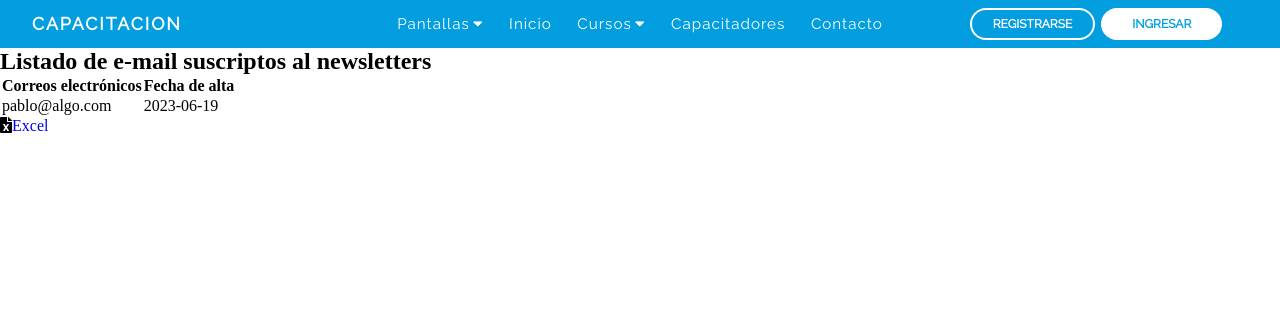
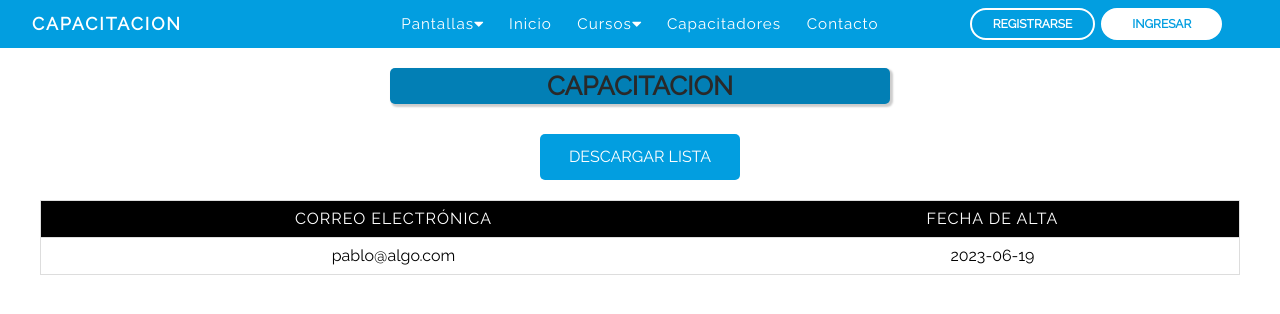
Before and after one commit to yanzonpablo/proyectoFinalIsei2023, a PHP site: page /newsletter.php in a window 1280 px wide. Shown: the top 314 px of the page. Run offline with PHP 8.4, Linux system fonts and the light colour scheme; data comes from the database, SQL or seed files in the repository.

Commit message:
arreglos grales.

```diff
--- a/capacitadores.php
+++ b/capacitadores.php
@@ -25,7 +25,7 @@ $consulta->execute();
 </head>
 <body>
   <header>
-    <?php include_once "nav.php" ?>
+    <?php require_once "nav.php" ?>
   </header>
   <div class="header-content">
       <input type="text" class="input-buscador" placeholder="Buscar Capacitador">
--- a/contacto.php
+++ b/contacto.php
@@ -9,9 +9,9 @@
     <link rel="stylesheet" href="css/footer.css">
 </head>
 <body>
-<header>
-  <?php require_once ('nav.php'); ?>
-</header>
+  <header>
+      <?php require_once('nav.php') ?>
+  </header>
 <div class="linea"></div>
   <section id="contact">
       <div class="contact">
--- /dev/null
+++ b/css/newsletter.css
@@ -0,0 +1,114 @@
+*{
+	font-family: 'Raleway', sans-serif !important;
+	font-size: 16px;
+
+}
+.cont_title {
+	text-align: center;
+	display: flex;
+	justify-content: center;
+	font-family: 'Raleway', sans-serif !important;
+}
+.cont_title p {
+	max-width: 1200px;
+	border-radius: 5px;
+	color: rgb(41, 41, 41);;
+	width: 500px;
+	font-size: 26px;
+	font-weight: 600;
+	background-color: #027fb5;;
+	box-shadow: 2px 2px 2px 1px rgba(0, 0, 0, 0.2);
+	padding: 5px;
+	margin: 20px 10px 10px 10px;
+}
+.contenedor {
+	display: flex;
+	flex-wrap: wrap;
+	justify-content: center;
+}
+.btnDescarga {
+	background-color: #029ee0;
+	width: 200px;
+	border: none;
+	color: white;
+	font-weight: 500;
+	padding: 15px 12px;
+	text-decoration: none;
+	font-size: 16px;
+	border-radius: 5px;
+	margin: 20px  0 20px 0;
+	text-align: center;
+}
+.btnDescarga:hover {
+		box-shadow: 0 8px 16px 0 rgba(0,0,0,0.2), 0 6px 20px 0 rgba(0,0,0,0.19);
+		transition: all 0.5s;
+	}
+table {
+	max-width: 1200px;
+	border: 1px solid #ccc;
+	width: 100%;
+	margin: 0;
+	padding: 0;
+	border-collapse: collapse;
+	border-spacing: 0;
+}
+
+table tr {
+	border: 1px solid #ddd;
+	padding: 5px;
+}
+
+table tr:nth-child(even) {
+	background-color: #b6b6b6;
+	color: white;
+}
+
+table td, table th {
+	padding: 10px;
+	text-align: center;
+}
+
+table th {
+	text-transform: uppercase;
+	font-family: 18px;
+	letter-spacing: 1px;
+	background-color: #000000;
+	color: #fff
+}
+
+/*//////////////////////////////////////////////*/
+
+@media screen and (max-width: 480px) {
+	table {
+		border:0;
+	}
+
+	table tr {
+		margin-bottom: 10px;
+		display: block;
+		border-bottom: 2px solid #ddd;
+
+	}
+
+	table td {
+		display: block;
+		text-align: right;
+		font-size: 16px;
+		border-bottom: 1px dotted #ccc;
+	}
+
+	table td:last-child {
+		border-bottom: 0;
+	}
+
+	table td:before {
+		content: attr(data-label);
+		float: left;
+		text-transform: uppercase;
+		font-weight: 600;
+	}
+
+	table thead {
+		display: none;
+	}
+}
--- a/dash.php
+++ b/dash.php
@@ -22,7 +22,7 @@
                     <i class="uil uil-estate"></i>
                     <span class="link-name">Inicio</span>
                 </a></li>
-                <li><a href="../FormularioCamara.php">
+                <li><a href="FormularioCamara.php">
                     <i class="uil uil-files-landscapes"></i>
                     <span class="link-name">Registro de cámaras</span>
                 </a></li>
--- a/formularioCamara.php
+++ b/formularioCamara.php
@@ -66,7 +66,6 @@ $consulta = $pdo->query("SELECT id, nombre FROM provincias ORDER BY nombre ASC")
 <!DOCTYPE html>
 <html>
 <html lang="es">
-
 <head>
   <meta charset="UTF-8">
   <meta http-equiv="X-UA-Compatible" content="IE=edge">
--- a/newsletter.php
+++ b/newsletter.php
@@ -10,36 +10,45 @@ $consulta -> execute();
 
 <!DOCTYPE html>
 <html lang="es">
+
 <head>
-    <meta charset="UTF-8">
+	<title>Listado Newsletter</title>
+	<meta charset="utf-8" />
 	<link rel="shortcut icon" href="images/logoCapacitacion.png" />
-    <link rel="stylesheet" href="https://use.fontawesome.com/releases/v5.15.4/css/all.css"
-    integrity="sha384-DyZ88mC6Up2uqS4h/KRgHuoeGwBcD4Ng9SiP4dIRy0EXTlnuz47vAwmeGwVChigm" crossorigin="anonymous" />
-    <meta name="viewport" content="width=device-width, initial-scale=1.0">
-    <title>CAPACITACION</title>
+	<link rel="preconnect" href="https://fonts.googleapis.com">
+	<link rel="preconnect" href="https://fonts.gstatic.com" crossorigin>
+	<link href="https://fonts.googleapis.com/css2?family=Raleway&family=Roboto&display=swap" rel="stylesheet">
+	<meta name="viewport" content="width=device-width, initial-scale=1, maximun-scale=2" />
+	<script defer src="https://use.fontawesome.com/releases/v5.15.4/js/all.js" integrity="sha384-rOA1PnstxnOBLzCLMcre8ybwbTmemjzdNlILg8O7z1lUkLXozs4DHonlDtnE7fpc" crossorigin="anonymous"></script>
+	<link rel="stylesheet" href="css/reset.css">
+	<link rel="stylesheet" type="text/css" href="css/newsletter.css">
+</head>
+</body>
+<body>
+	<?php require_once("nav.php") ?>
 
-</head>
-<body>
-    <header>
-        <?php require_once("nav.php") ?>
-    </header>
-    <main>
-        <h2>Listado de e-mail suscriptos al newsletters</h2>
-        <table>
+		<div class="cont_title">
+			<p>CAPACITACION</p>
+		</div>
+	<div class="contenedor">
+	<a href="varios/excel.php" class="btnDescarga">DESCARGAR LISTA</a>
+		<table border="1">
+			<thead>
 				<tr>
-                <th>Correos electrónicos</th>
+					<th>Correo Electrónica</th>
 					<th>Fecha de alta</th>
 				</tr>
+			</thead>
+			<tbody>
 				<tr>
 				<?php while ($datos = $consulta->fetch(PDO::FETCH_ASSOC)) { ?>
-                <td><?= $datos['email'] ?></td>
-                <td><?= $datos['fecha_alta'] ?></td>
+					<td data-label="E-mail:"><?= $datos['email'] ?></td>
+					<td data-label="Fecha Alta:"><?= $datos['fecha_alta'] ?></td>
 				</tr>
 				<?php } ?>
+			</tbody>
 		</table>
+	</div>
+</body>
 
-        <i class="fas fa-file-excel"></i><a class="btn-excell" href="varios/excel.php">Excel</a>
-
-    </main>
-</body>
 </html>
--- a/varios/excell.php
+++ /dev/null
@@ -1,4 +0,0 @@
-<?php
-header("Content-Type: application/xls");
-header("Content-Disposition: attachment; filename=reporte.xls");
-?>
```
Also changed, not shown: varios/excel.php (added, +10 -0 lines), 2 other files. Lines whose indentation alone changed are shown as unchanged.
